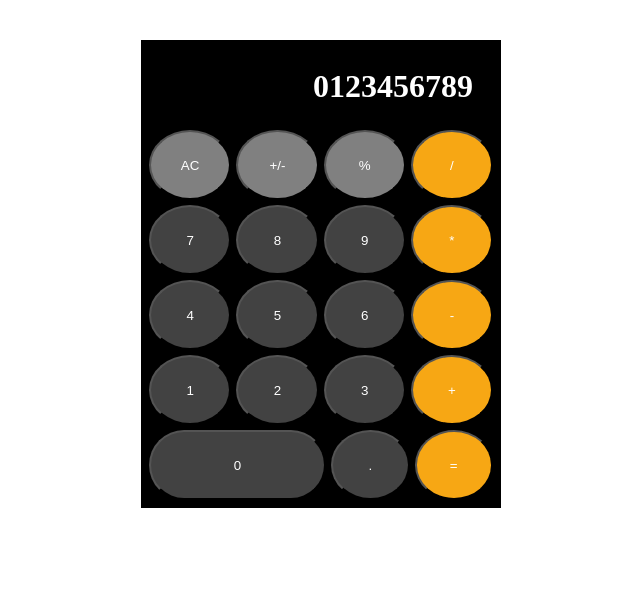
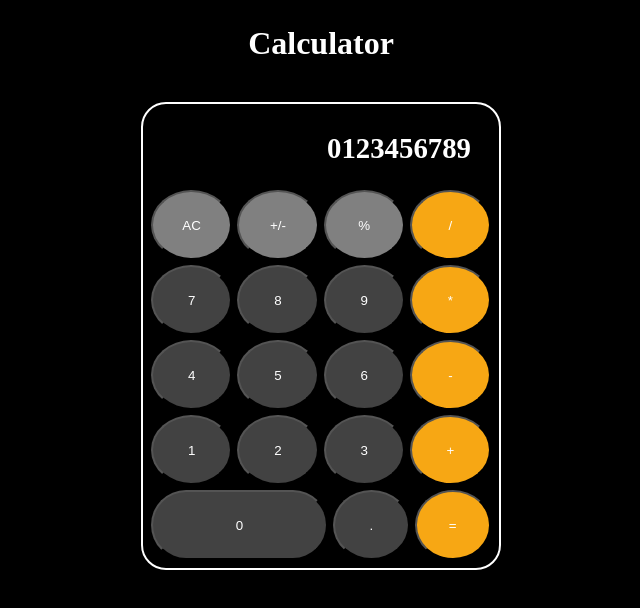
Before and after one commit to greisonbarcelo/calculator, a plain HTML site: page index.html in a window 1280 px wide. Shown: the whole page, without its empty margins (319-959 px from the left). Drawn offline with Linux system fonts and the light colour scheme.

```diff
--- a/index.html
+++ b/index.html
@@ -8,8 +8,13 @@
     <script src="./javascript/javascript.js" defer></script>
 </head>
 <body>
+    <div id="hero">
+        <h1>
+            Calculator
+        </h1>
+    </div>
     <div id="container">
-        <div id="display"><h1>0123456789</h1></div>
+        <div id="display"><h2>0123456789</h2></div>
         <div class="row">
             <button class="dark-gray">AC</button>
             <button class="dark-gray">+/-</button>
--- a/styles/style.css
+++ b/styles/style.css
@@ -3,9 +3,17 @@
     padding: 0;
     margin: 0;
 }
-
+body {
+    background-color: black;
+}
+#hero {
+    color: white;
+    text-align: center;
+    padding-top: 25px;
+}
 #container {
-    /* border: 1px solid red; */
+    border: 2px solid white;
+    border-radius: 25px;
     width: 360px; /* Static width for the calculator */
     margin: auto;
     margin-top: 40px;
@@ -21,6 +29,7 @@
     padding: 20px;
     width: 100%;
     color: white;
+    font-size: larger;
 }
 .row {
     display: flex; /* Each row uses Flexbox */
```
